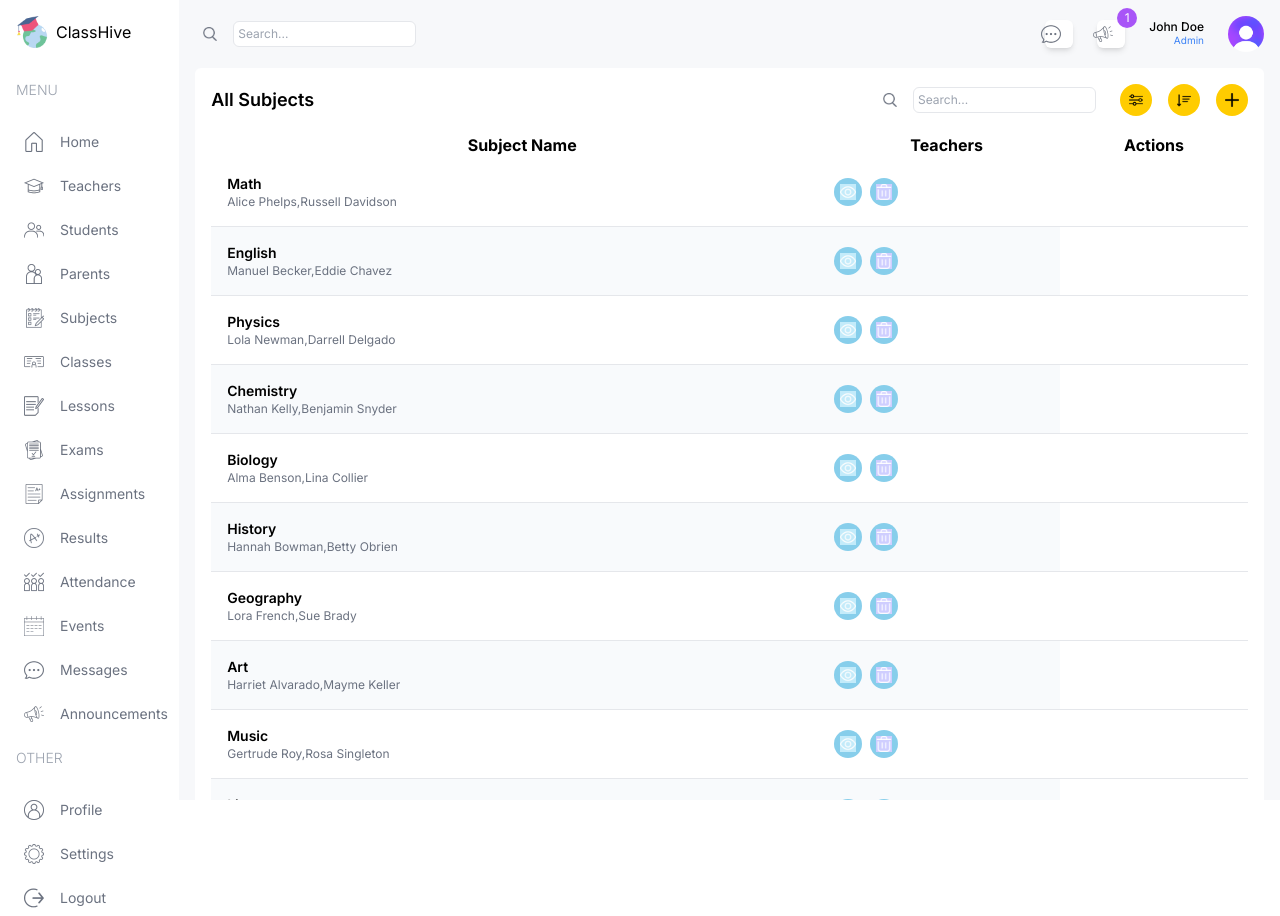
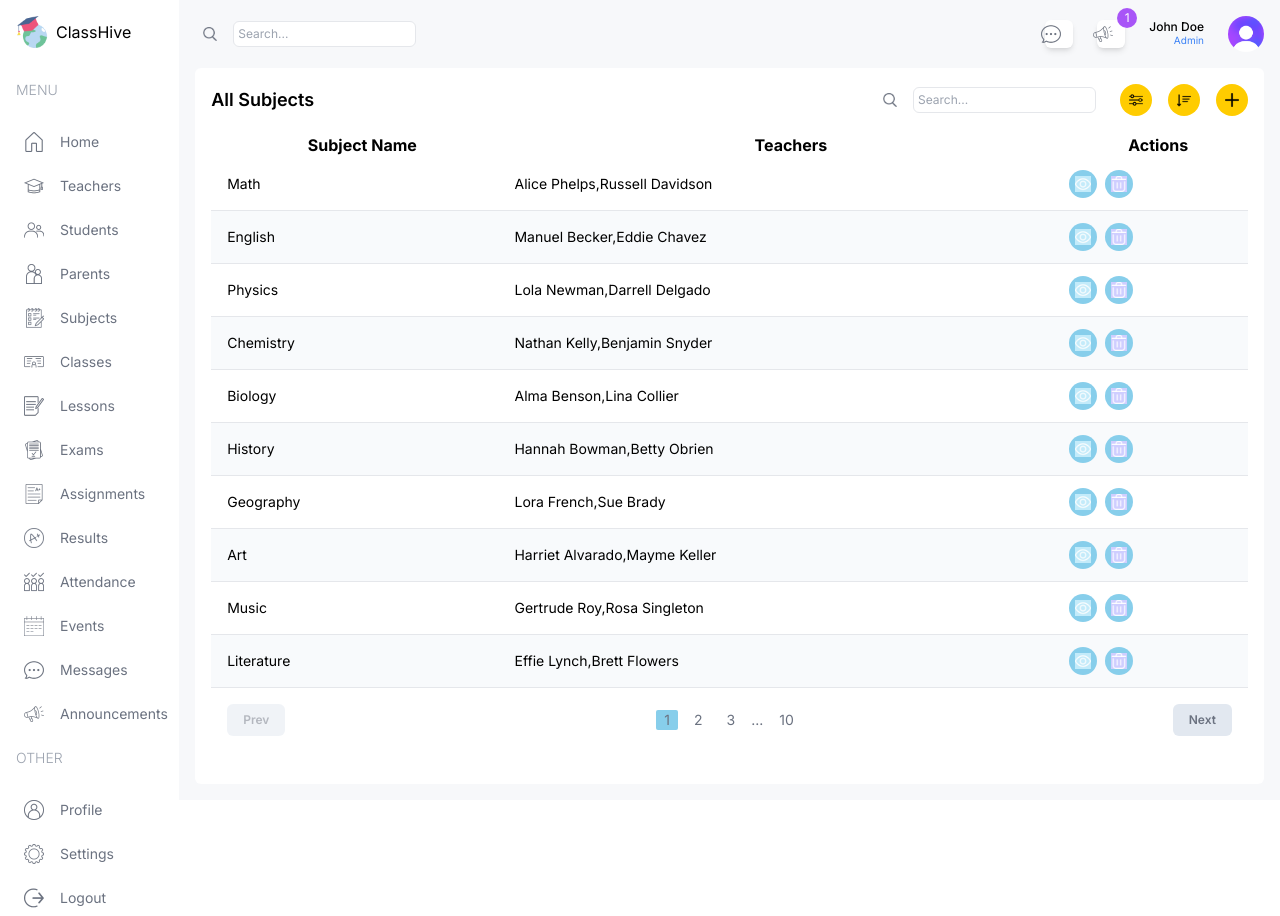
Before and after one commit to buriihenry/classhive, a Next.js app: page /list/subjects in a window 1280 px wide. Built offline with nearby package versions, Linux system fonts and the light colour scheme.

Commit message:
Refactor SubjectListPage

```diff
--- a/src/app/(dashboard)/list/subjects/page.tsx
+++ b/src/app/(dashboard)/list/subjects/page.tsx
@@ -37,11 +37,10 @@ const SubjectListPage = () => {
   const renderRow = (item: Subject) => (
     <tr key={item.id} className="border-b border-gray-200 even:bg-slate-50 text-sm hover:bg-buriiPurpleLight">
       <td className="flex items-center gap-4 p-4">
-        <div className="flex  flex-col">
-          <h3 className="font-semibold">{item.name}</h3>
-          <p className="text-xs text-gray-500">{item.teachers.join(",")}</p>
-        </div>
+        {item.name}
+
       </td>
+      <td className="hidden md:table-cell">{item.teachers.join(",")}</td>
       <td>
         <div className="flex items-center gap-2">
           <Link href={`/list/teachers/${item.id}`}>
```
